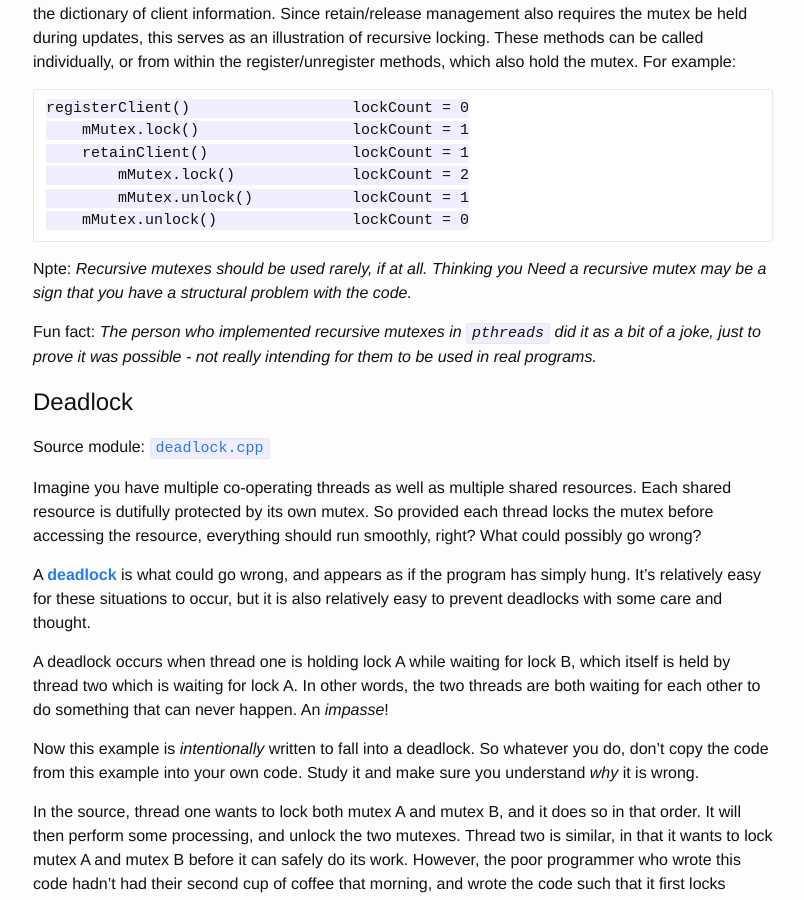
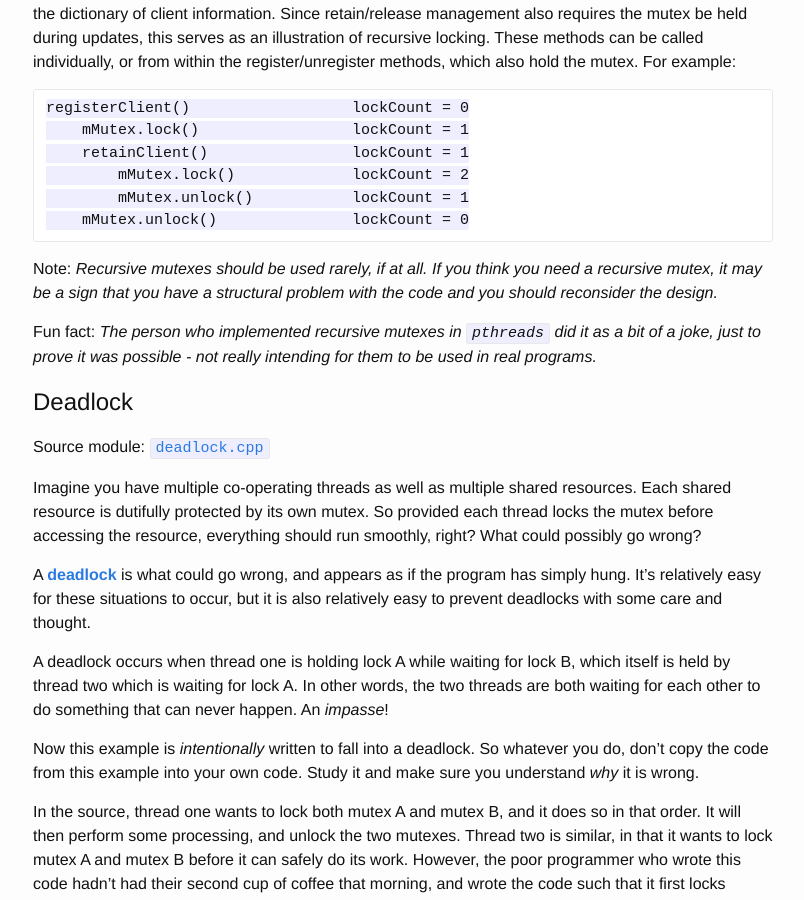
Before and after one commit to gavinb/gavinb.github.io, a Jekyll site: the page built from _posts/2012-02-22-threading-with-boost---part-iv-mutex-examples.markdown, in a window 1280 px wide and 900 px high, scrolled down 2474 px. Shown: the whole window, without its empty margins (237-1041 px from the left). Built offline with Jekyll 4.4.1, drawn with Linux system fonts in a browser that asks for light colours; comment, search, counter and statistics services are not loaded.

Commit message:
Fix typos

```diff
--- a/_posts/2012-02-22-threading-with-boost---part-iv-mutex-examples.markdown
+++ b/_posts/2012-02-22-threading-with-boost---part-iv-mutex-examples.markdown
@@ -145,8 +145,9 @@ the register/unregister methods, which also hold the mutex.  For example:
             mMutex.unlock()           lockCount = 1
         mMutex.unlock()               lockCount = 0
 
-Npte: *Recursive mutexes should be used rarely, if at all. Thinking you Need
-a recursive mutex may be a sign that you have a structural problem with the code.*
+Note: *Recursive mutexes should be used rarely, if at all. If you think you
+need a recursive mutex, it may be a sign that you have a structural problem
+with the code and you should reconsider the design.*
 
 Fun fact: *The person who implemented recursive mutexes in `pthreads` did it
 as a bit of a joke, just to prove it was possible - not really intending for
```
